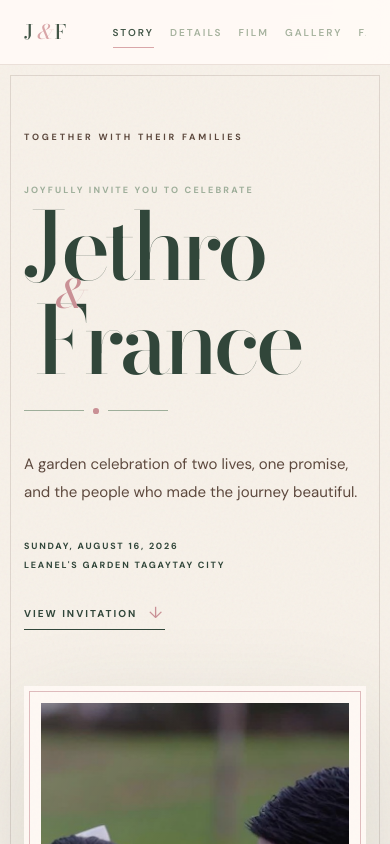
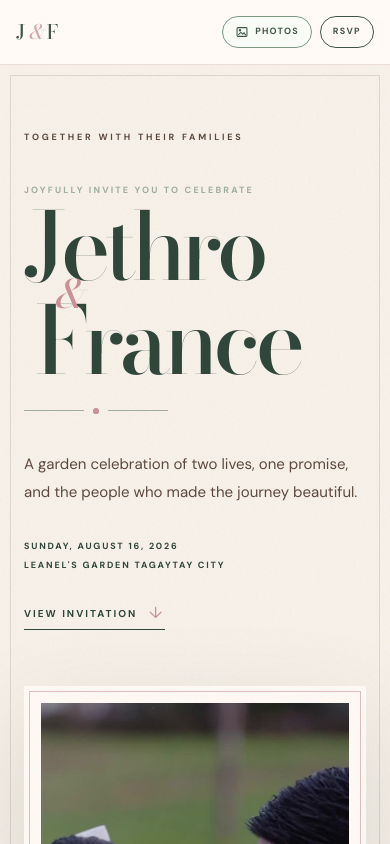
Before and after one commit to RafGaming/wedding-rsvp, a Next.js app: page / in a window 390 px wide. Shown: the top 844 px of the page. Built offline with nearby package versions, Linux system fonts and the light colour scheme.

Commit message:
Keep guest gallery button visible on mobile

```diff
--- a/components/wedding-nav.tsx
+++ b/components/wedding-nav.tsx
@@ -20,11 +20,11 @@ export function WeddingNav() {
 
     const observer = new IntersectionObserver(
       (entries) => {
-        entries.forEach((entry) => {
+        for (const entry of entries) {
           if (entry.isIntersecting) {
             setActiveId(entry.target.id);
           }
-        });
+        }
       },
       {
         rootMargin: "-35% 0px -55% 0px",
@@ -33,22 +33,22 @@ export function WeddingNav() {
     );
 
     sections.forEach((section) => observer.observe(section));
-
     return () => observer.disconnect();
   }, []);
 
   return (
-    <nav className="sticky top-0 z-50 border-b border-[#e9ddd5]/90 bg-[#fffaf6]/90 backdrop-blur-md">
-      <div className="mx-auto flex h-16 max-w-7xl items-center justify-between gap-5 px-6 sm:px-10">
+    <nav className="sticky top-0 z-50 border-b border-[#e9ddd5]/90 bg-[#fffaf6]/95 backdrop-blur-md">
+      <div className="mx-auto flex h-16 max-w-7xl items-center justify-between gap-3 px-4 sm:px-7 lg:px-10">
         <a
           href="#top"
           className="font-display shrink-0 text-xl tracking-[-0.06em] text-[#425647]"
           aria-label="Back to top"
         >
-          J <span className="font-editorial text-[#d9a6a8]">&</span> F
+          J <span className="font-editorial text-[#d9a6a8]">&amp;</span> F
         </a>
 
-        <div className="flex max-w-[65vw] items-center gap-4 overflow-x-auto whitespace-nowrap text-[10px] font-semibold uppercase tracking-[0.2em] sm:max-w-none sm:gap-6">
+        {/* Desktop only: all page-section links stay visible without horizontal scrolling. */}
+        <div className="hidden items-center gap-5 text-[10px] font-semibold uppercase tracking-[0.18em] lg:flex">
           {navLinks.map((link) => {
             const isActive = activeId === link.id;
 
@@ -71,23 +71,38 @@ export function WeddingNav() {
               </a>
             );
           })}
+        </div>
 
+        {/* Always visible on mobile: no horizontal menu required to find the Guests' Gallery. */}
+        <div className="flex shrink-0 items-center gap-2">
           <a
             href="/guests-gallery"
-            className="relative py-2 text-[#a6b29e] transition hover:text-[#425647]"
+            className="inline-flex items-center gap-1.5 rounded-full border border-[#7d9882] bg-[#f8fbf6] px-3 py-2 text-[9px] font-bold uppercase tracking-[0.13em] text-[#425647] transition hover:border-[#425647] hover:bg-[#eaf1e8] sm:px-3.5"
+            aria-label="Open Guests' Gallery"
           >
-            Guests
-            <span className="absolute bottom-0 left-0 h-px w-full origin-left scale-x-0 bg-[#d9a6a8] transition-transform duration-300 hover:scale-x-100" />
+            <svg
+              aria-hidden="true"
+              className="h-3.5 w-3.5"
+              viewBox="0 0 24 24"
+              fill="none"
+              stroke="currentColor"
+              strokeWidth="1.8"
+            >
+              <rect x="3.5" y="4.5" width="17" height="15" rx="1.5" />
+              <circle cx="8.5" cy="9" r="1.3" />
+              <path d="m5.5 17 4.6-4.3 3.1 2.7 2.3-2 3.1 3.9" />
+            </svg>
+            <span className="hidden xs:inline">Guest </span>Photos
           </a>
-        </div>
 
           <a
             href="#rsvp"
-          className="hidden rounded-full border border-[#425647] px-4 py-2 text-[10px] font-semibold uppercase tracking-[0.18em] text-[#425647] transition hover:bg-[#425647] hover:text-[#fffaf6] sm:inline-flex"
+            className="inline-flex rounded-full border border-[#425647] px-3 py-2 text-[9px] font-bold uppercase tracking-[0.15em] text-[#425647] transition hover:bg-[#425647] hover:text-[#fffaf6] sm:px-4"
           >
             RSVP
           </a>
         </div>
+      </div>
     </nav>
   );
 }
```
Lines whose indentation alone changed are shown as unchanged.
